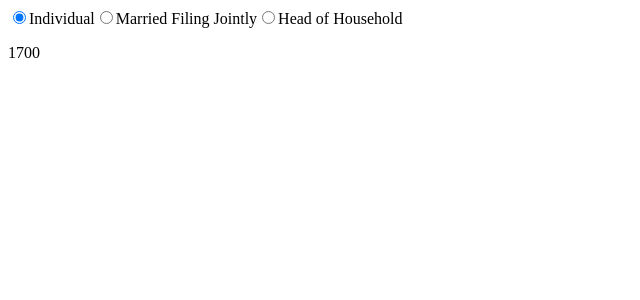
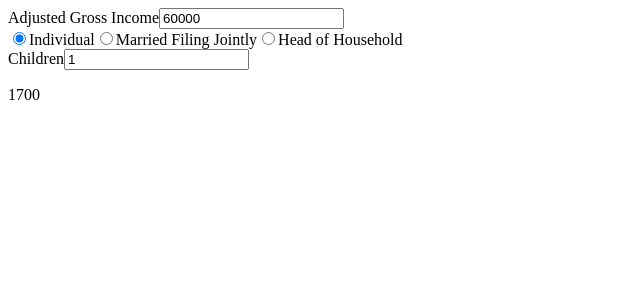
Before and after one commit to TaxFoundation/cares-act-calculator, a React (Create React App) app: page / in a window 1280 px wide. Shown: the top 300 px of the page, without its empty margins (0-640 px from the left). Built offline with nearby package versions, Linux system fonts and the light colour scheme.

Commit message:
Calculator is functional

```diff
--- a/src/App.tsx
+++ b/src/App.tsx
@@ -7,11 +7,18 @@ function App() {
   const [filingStatus, setFilingStatus] = useState<keyof statuses>(
     "individual"
   );
-  const [children, setChildren] = useState(1);
-  const [AGI, setAGI] = useState(60000);
+  const [children, setChildren] = useState<number>(1);
+  const [AGI, setAGI] = useState<number>(60000);
 
   return (
     <div>
+      <label htmlFor="agi">Adjusted Gross Income</label>
+      <input
+        type="text"
+        id="agi"
+        value={Number(AGI).toString()}
+        onChange={e => setAGI(+e.target.value)}
+      />
       <div>
         <input
           type="radio"
@@ -38,7 +45,14 @@ function App() {
         />
         <label htmlFor="hoh">Head of Household</label>
       </div>
-      <p>{calculate(filingStatus, children, AGI)}</p>
+      <label htmlFor="children">Children</label>
+      <input
+        type="text"
+        id="children"
+        value={Number(children).toString()}
+        onChange={e => setChildren(+e.target.value)}
+      />
+      <p>{calculate(filingStatus, children ? +children : 0, AGI ? +AGI : 0)}</p>
     </div>
   );
 }
```
